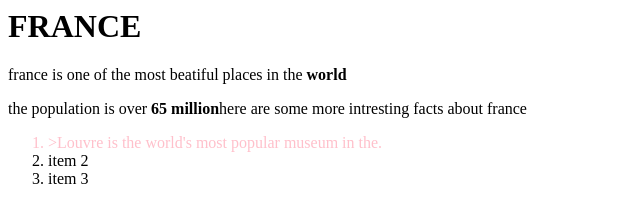
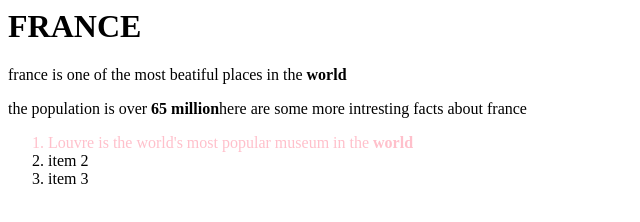
Before and after one commit to hessaasifjiffry/Hessa-s-website, a plain HTML site: page index.html in a window 1280 px wide. Shown: the full height of the page, 0-640 px from the left. Drawn offline with Linux system fonts and the light colour scheme.

Commit message:
Update index.html

```diff
--- a/index.html
+++ b/index.html
@@ -1,12 +1,17 @@
+
 <html>
   <head>
+    <style>
+      {
+      background-color:rgb(34,230,185)}
+    </style>
   </head>
   <body>
  <h1>FRANCE</h1>
     <p>france is one of the most beatiful places in the  <strong>world</strong></p>
     <p>the population is over<strong> 65 million</strong>here are some more intresting facts about france</p>
     <ol>
-      <li style="color:pink;">>Louvre is the world's most popular museum in the.</li>
+      <li style="color:pink;">Louvre is the world's most popular museum in the <strong>world</strong></li>
       <li> item 2</li>
       <li>item 3</li>
 
```
